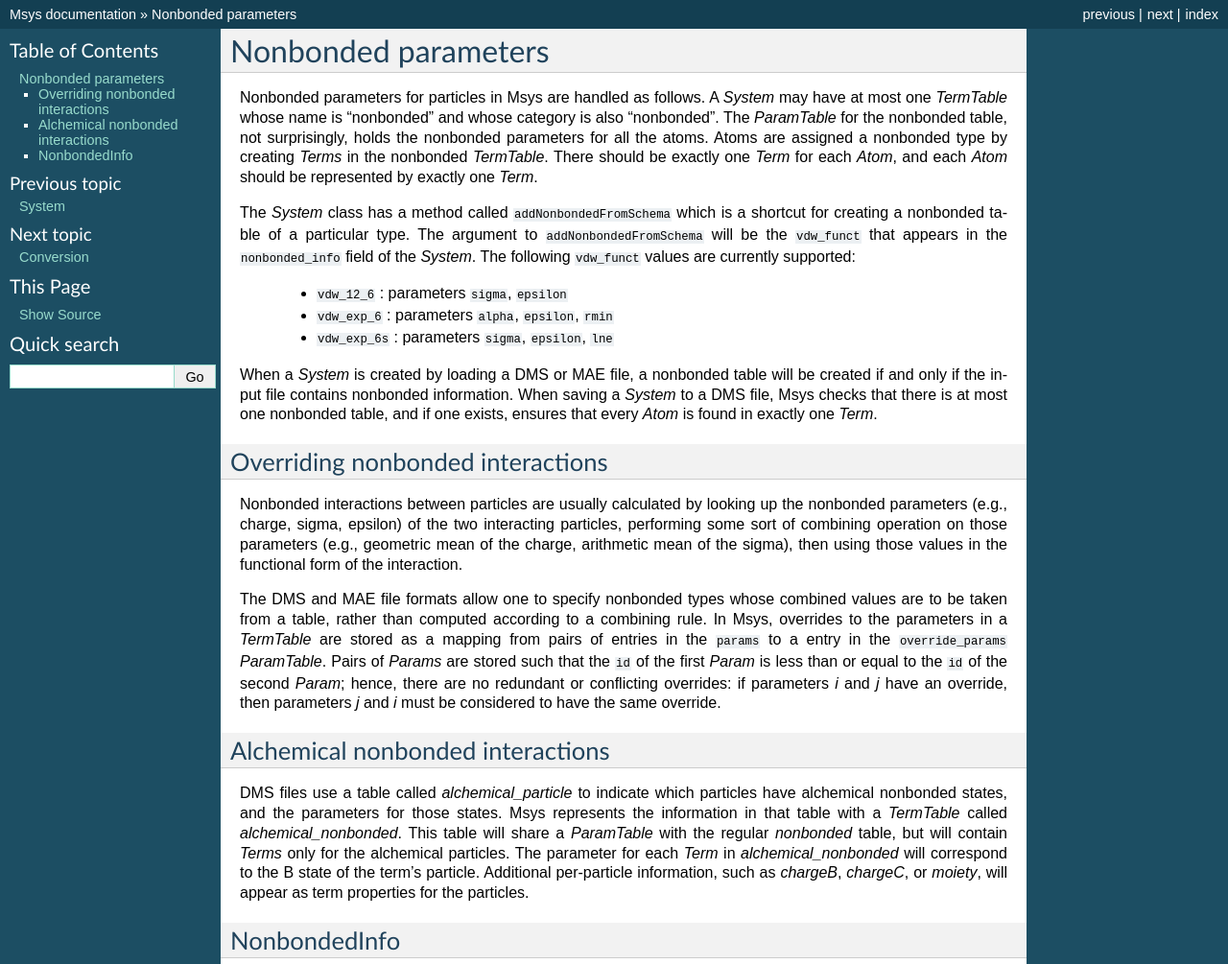
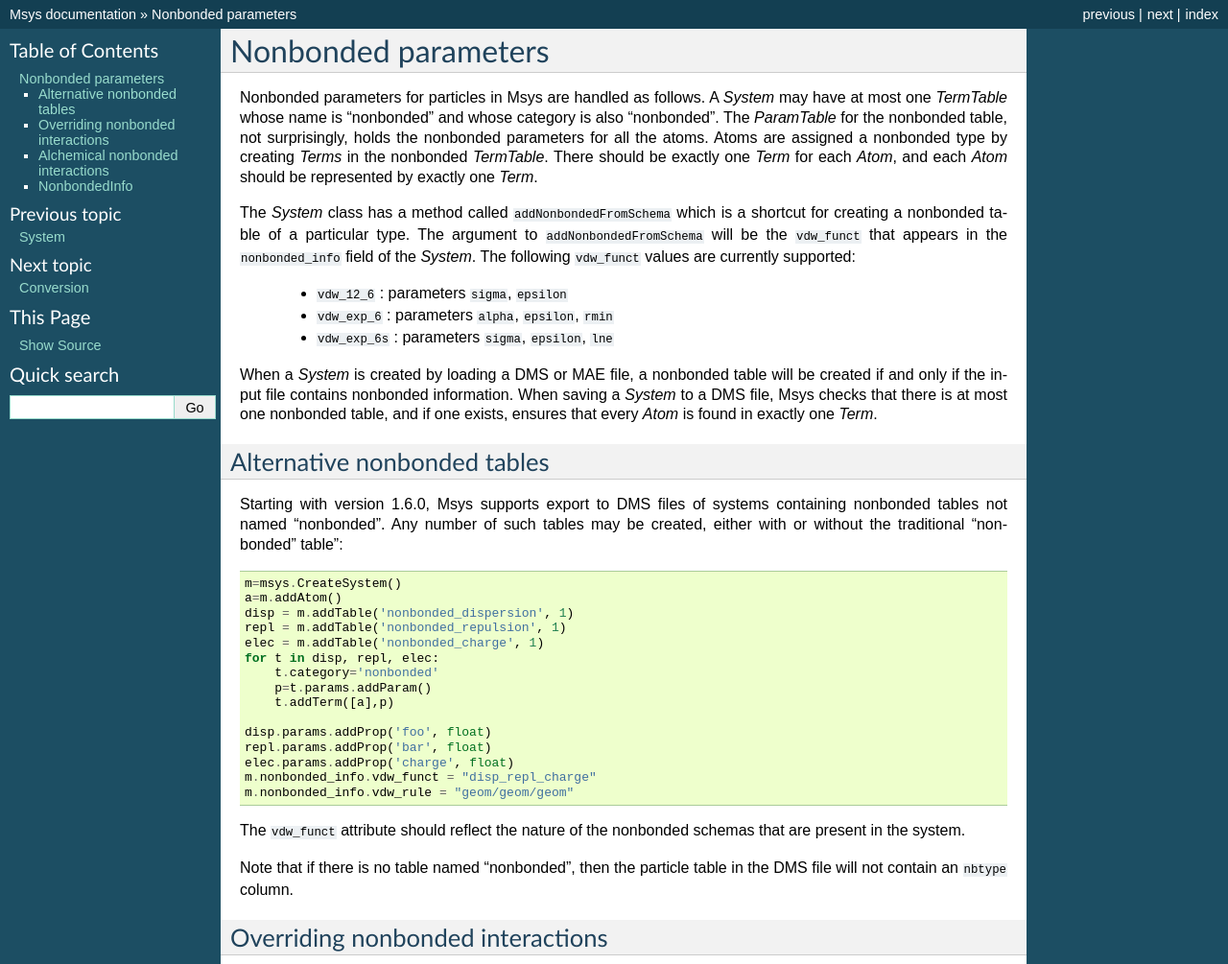
Before and after one commit to DEShawResearch/msys, a Sphinx documentation site: the page built from doc/source/nonbonded.rst, in a window 1280 px wide and 1400 px high, cut to the strip 0-1005 px from the top of the window. Shown: the whole strip at 96% size. Built offline with Sphinx 7.4.7, drawn with Linux system fonts in a browser that asks for light colours; the version number could not be read and is left out.

Commit message:
Experimental new multiple nonbonded table support.
[git-p4: depot-paths = "//depot/desrad/main/sw/libs/msys/": change = 143128]

```diff
--- a/doc/source/dms.rst
+++ b/doc/source/dms.rst
@@ -179,6 +179,7 @@ polar terms, described below.
   **constraint_term**   Constraints on bonds and/or angles involving a reduction in the number of degrees of freedom of the system.
   **virtual_term**      Similar to a constraint; a set of parameters describing how a pseudoparticle is to be positioned relative to a set of parent atoms.
   **polar_term**        Similar to a virtual site; a set of parameters describing how a pseudoparticle moves relative to its parent atoms.
+  **nonbonded_table**   Additional or alternative nonbonded interactions.  Present only if such alternative tables are present.
   ===================   ===========
 
 Each table name corresponding to the values in the local term metatables
--- a/doc/source/nonbonded.rst
+++ b/doc/source/nonbonded.rst
@@ -28,6 +28,36 @@ table will be created if and only if the input file contains nonbonded
 information.  When saving a `System` to a DMS file, Msys checks that
 there is at most one nonbonded table, and if one exists, ensures that
 every `Atom` is found in exactly one `Term`.
+
+Alternative nonbonded tables
+============================
+
+Starting with version 1.6.0, Msys supports export to DMS files of
+systems containing nonbonded tables not named "nonbonded".  Any
+number of such tables may be created, either with or without the
+traditional "nonbonded" table"::
+
+        m=msys.CreateSystem()
+        a=m.addAtom()
+        disp = m.addTable('nonbonded_dispersion', 1)
+        repl = m.addTable('nonbonded_repulsion', 1)
+        elec = m.addTable('nonbonded_charge', 1)
+        for t in disp, repl, elec:
+            t.category='nonbonded'
+            p=t.params.addParam()
+            t.addTerm([a],p)
+
+        disp.params.addProp('foo', float)
+        repl.params.addProp('bar', float)
+        elec.params.addProp('charge', float)
+        m.nonbonded_info.vdw_funct = "disp_repl_charge"
+        m.nonbonded_info.vdw_rule = "geom/geom/geom"
+
+The ``vdw_funct`` attribute should reflect the nature of the nonbonded
+schemas that are present in the system.
+
+Note that if there is no table named "nonbonded", then the particle table
+in the DMS file will not contain an ``nbtype`` column.
 
 Overriding nonbonded interactions
 =================================
--- a/src/version.py
+++ b/src/version.py
@@ -1,5 +1,5 @@
 #!/usr/bin/env python
 
-msys_version = '1.5.15'
+msys_version = '1.6.0'
 if __name__=="__main__":
     print msys_version
```
Also changed, not shown: 3 other files.
